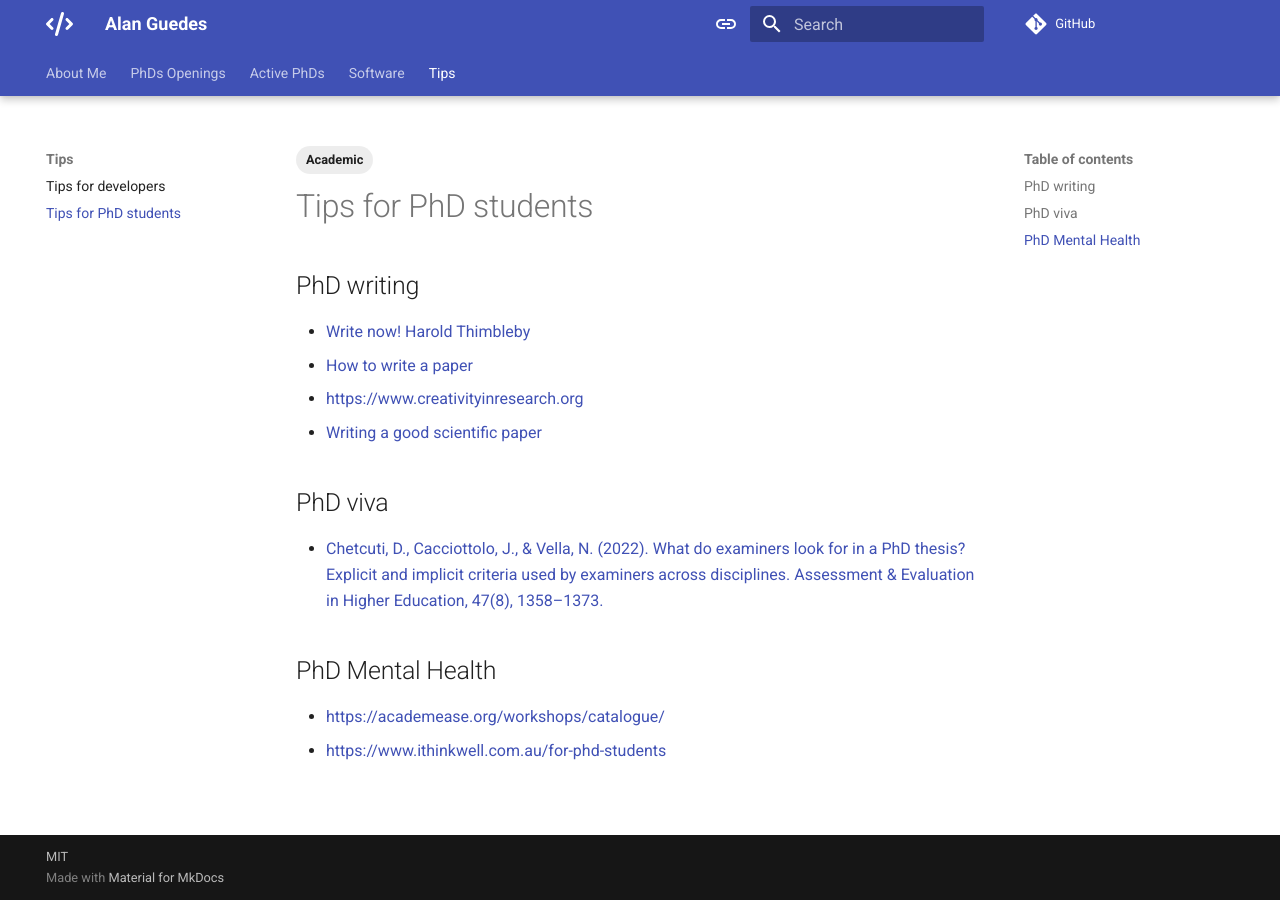
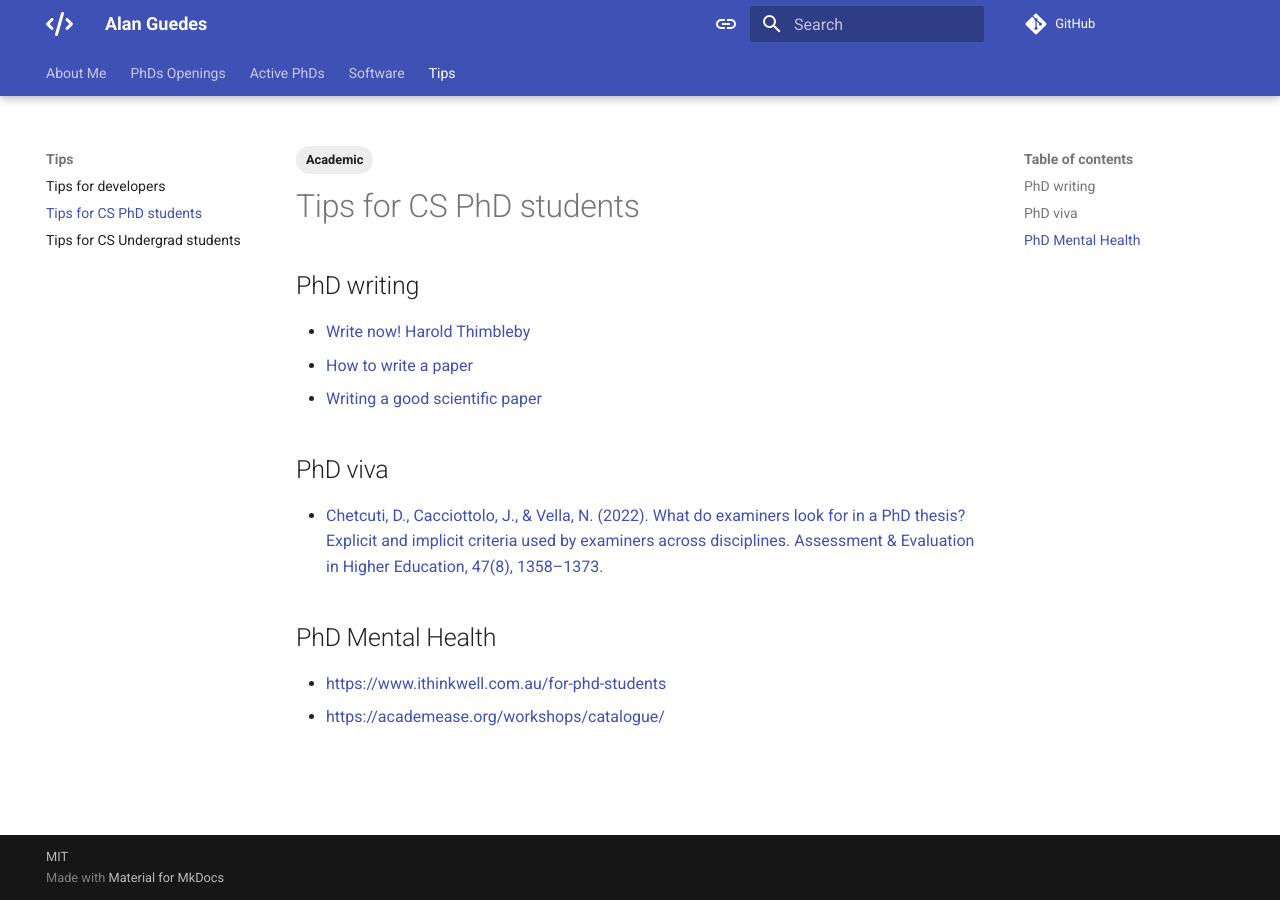
Before and after one commit to alanlivio/alanlivio.github.io, an MkDocs documentation site: the page built from mkdocs/tips/for-phds.md, in a window 1280 px wide. Built offline with MkDocs 1.6.1 and Material for MkDocs 9.7.7, drawn with Linux system fonts in a browser that asks for light colours.

Commit message:
update tips

```diff
--- a/mkdocs.yml
+++ b/mkdocs.yml
@@ -48,6 +48,7 @@ nav:
   - "Tips":
       - tips/for-developers.md
       - tips/for-phds.md
+      - tips/for-undergrads.md
 
 theme:
   name: material
--- a/mkdocs/tips/for-phds.md
+++ b/mkdocs/tips/for-phds.md
@@ -1,15 +1,13 @@
 ---
-title: Tips for PhD students
+title: Tips for CS PhD students
 tags:
   - Academic
 ---
 
 ## PhD writing
 
-- [Write now!
-Harold Thimbleby](https://www.harold.thimbleby.net/teaching/Writing.pdf)
+- [Write now! Harold Thimbleby](https://www.harold.thimbleby.net/teaching/Writing.pdf)
 - [How to write a paper](https://www.wisdom.weizmann.ac.il/~oded/PS/re-writing.pdf)
-- [https://www.creativityinresearch.org](https://www.creativityinresearch.org/)
 - [Writing a good scientific paper](https://medium.com/@black_51980/writing-a-good-scientific-paper-c0f8af480c91)
 
 ## PhD viva
@@ -18,5 +16,5 @@ Harold Thimbleby](https://www.harold.thimbleby.net/teaching/Writing.pdf)
 
 ## PhD Mental Health
 
+- [https://www.ithinkwell.com.au/for-phd-students](https://www.ithinkwell.com.au/for-phd-students)
 - [https://academease.org/workshops/catalogue/](https://academease.org/workshops/catalogue/)
-- [https://www.ithinkwell.com.au/for-phd-students](https://www.ithinkwell.com.au/for-phd-students)
```
Also changed, not shown: mkdocs/tips/for-developers.md (+1 -1 lines), mkdocs/tips/for-undergrads.md (added, +19 -0 lines).
